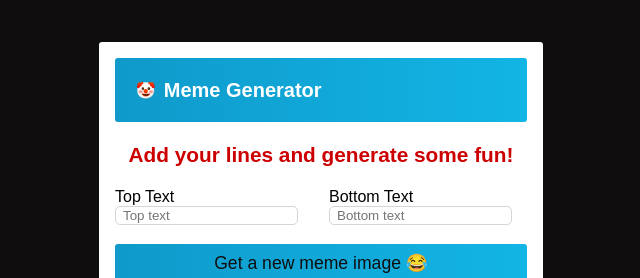
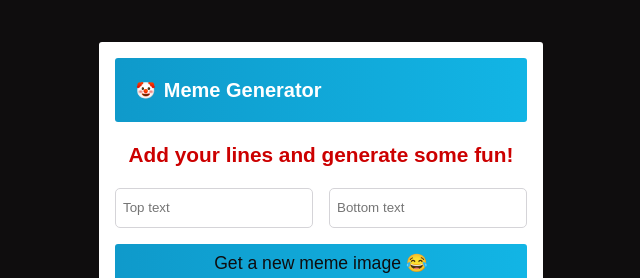
Before and after one commit to CorinaMurg/meme-generator, a React (Create React App) app: page / in a window 1280 px wide. Shown: the top 278 px of the page, without its empty margins (319-959 px from the left). Built offline with nearby package versions, Linux system fonts and the light colour scheme; no server answers; the HTML template or start-up script is replaced by a standard one.

Commit message:
Remove labels, keep placeholder for inputs

```diff
--- a/src/App.css
+++ b/src/App.css
@@ -71,6 +71,19 @@ body {
     outline: 2px solid var(--clr-dark);
 }
 
+.visually-hidden {
+    position: absolute;
+    width: 1px;
+    height: 1px;
+    margin: -1px;
+    padding: 0;
+    overflow: hidden;
+    clip: rect(0, 0, 0, 0);
+    white-space: nowrap;
+    border: 0;
+}
+
+
 .form--button {
     grid-column: 1 / -1;
     font-family: "Karla", sans-serif;
--- a/src/components/Meme.js
+++ b/src/components/Meme.js
@@ -43,11 +43,8 @@ export default function Meme() {
     return (
         <main>
             <div className="form">
-                <label htmlFor="topText" className="visually-hidden">
-                    Top Text
                 <input
                     type="text"
-                        id="topText"
                     placeholder="Top text"
                     className="form--input"
                     name="topText"
@@ -55,21 +52,14 @@ export default function Meme() {
                     onChange={handleChange}
                     ref={firstFocusRef}
                 />
-                </label>
-
-                <label htmlFor="bottomText" className="visually-hidden">
-                    Bottom Text
                 <input
                     type="text"
-                        id="bottomText"
                     placeholder="Bottom text"
                     className="form--input"
                     name="bottomText"
                     value={meme.bottomText}
                     onChange={handleChange}
                 />
-                </label>
-
                 <button
                     className="form--button"
                     onClick={getMemeImage}
```
Lines whose indentation alone changed are shown as unchanged.
